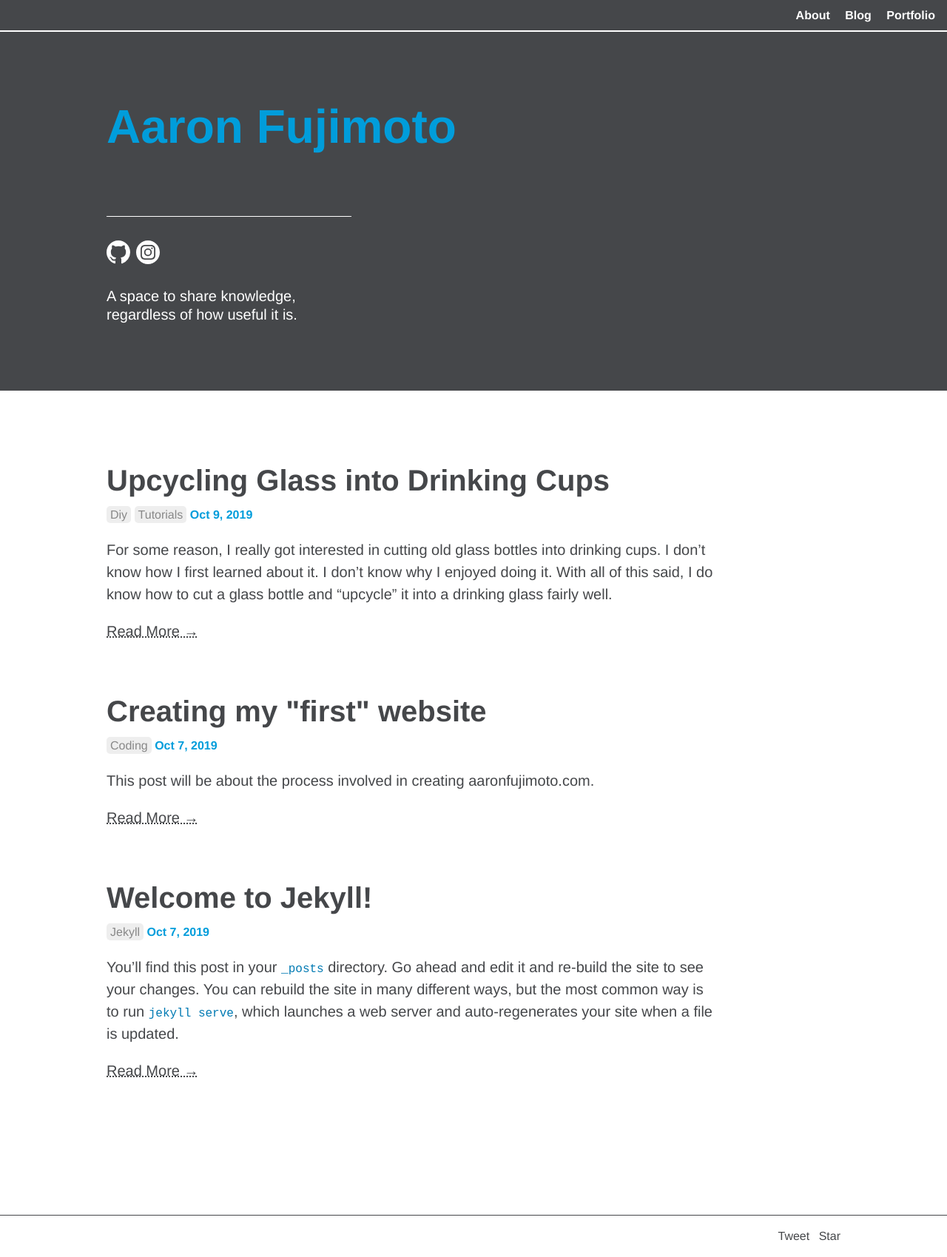
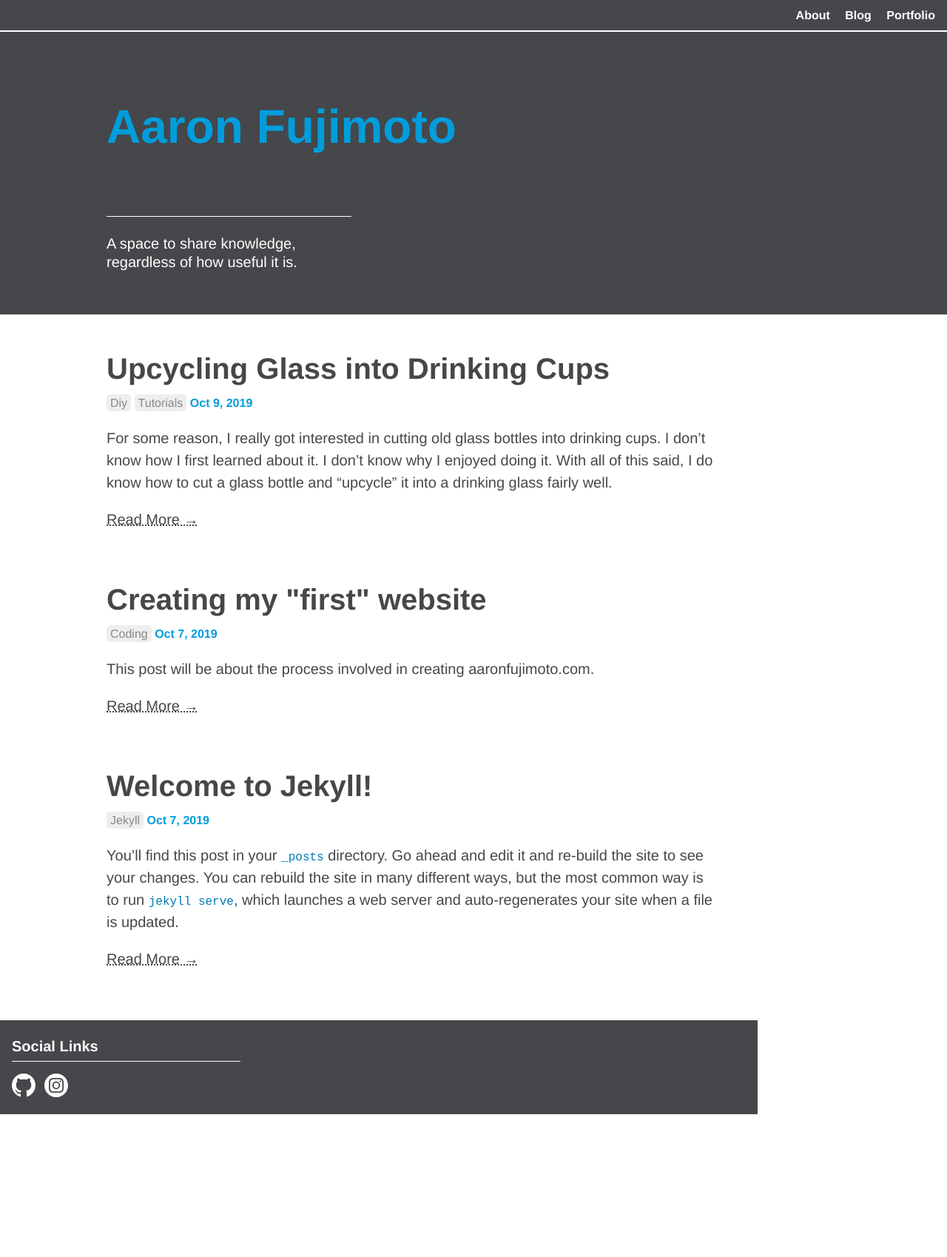
Before and after one commit to aaronfuj/aaronfuj.github.io, a Jekyll site: the page built from index.markdown, in a window 1280 px wide. Shown: the whole page at 74% size. Built offline with Jekyll 4.4.1, drawn with Linux system fonts in a browser that asks for light colours; comment, search, counter and statistics services are not loaded; after the commit the page ends 1506 px from its top, so only the background shows below that.

Commit message:
Restyled home header + footer

```diff
--- a/_includes/footer.html
+++ b/_includes/footer.html
@@ -1,12 +1,21 @@
-<div class="border-top-thin clearfix mt-2 mt-lg-4">
-  <div class="container mx-auto px-2">
-    <ul class="list-reset right clearfix sm-width-full py-2 mb-2 mb-lg-0">
-      <li class="inline-block mr-1">
+<div class="container clearfix footer-background">
+  <div class="px-2 col-4 sm-width-full footer-text">
+    <h4>Social Links</h4>
+    <div class="py-2 border-top-thin">
+      <div class="inline-block mr-1">
+        {% include github.html %}
+      </div>
+      <div class="inline-block mr">
+        {% include instagram.html %}
+      </div>
+    </div>
+    <!-- <div class="col-6 m-width-full inline-block py-2">
+      <div class="inline-block mr-1">
         <a href="https://twitter.com/share" class="twitter-share-button" data-hashtags="{{ site.title }}">Tweet</a> <script>!function(d,s,id){var js,fjs=d.getElementsByTagName(s)[0],p=/^http:/.test(d.location)?'http':'https';if(!d.getElementById(id)){js=d.createElement(s);js.id=id;js.src=p+'://platform.twitter.com/widgets.js';fjs.parentNode.insertBefore(js,fjs);}}(document, 'script', 'twitter-wjs');</script>
-      </li>
-      <li class="inline-block">
+      </div>
+      <div class="inline-block">
         <a class="github-button" href="https://github.com/{{ site.github_username }}/{{ site.github_repo }}" data-icon="octicon-star" data-count-href="{{ site.github_username }}/{{ github_repo }}/stargazers" data-count-api="/repos/{{ site.github_username }}/{{ github_repo }}#stargazers_count" data-count-aria-label="# stargazers on GitHub" aria-label="Star {{ site.github_username }}/{{ github_repo }} on GitHub">Star</a>
-      </li>
-    </ul>
+      </div>
+    </div> -->
   </div>
 </div>
--- a/_layouts/home.html
+++ b/_layouts/home.html
@@ -22,18 +22,10 @@
         </div>
 
         <div class="container mx-auto px-2 mb-2 clearfix header-text">
-          <h1 class="h0 inline-block col-9 sm-width-full py-4 mt-3 header-title">{{ site.title }}</h1>
+          <h1 class="h0 col-9 sm-width-full py-4 mt-3 inline-block header-title">{{ site.title }}</h1>
 
-          <div class="clearfix mb-4 py-1">
+          <div class="clearfix mb-3 py-1">
             <div class="col-4 sm-width-full left border-top-thin">
-              <div class="table">
-                <div class="inline-block mt-3 mr-1">
-                  {% include github.html %}
-                </div>
-                <div class="inline-block mt-3 mr">
-                  {% include instagram.html %}
-                </div>
-              </div>
               <!-- Set site description in config.yml -->
               <p class="h4 lh-condensed font-smoothing mt-2 py-1">{{ site.description }}</p>
             </div>
@@ -42,7 +34,7 @@
         </div>
       </header>
 
-      <div class="container mx-auto px-2 py-4">
+      <div class="container mx-auto px-2 py-2">
         {% for post in site.posts %}
           {% include post_block.html post=post %}
         {% endfor %}
--- a/_sass/_utilities.scss
+++ b/_sass/_utilities.scss
@@ -47,6 +47,9 @@
 .header-social-accent { fill: $color-dot-accent; }
 .header-link:hover { color: $color-nav-link !important; } // used for navigation links on homepage
 .text-accent { color: $color-text-accent; } // used for date in post list and home link
+
+.footer-background { background-color: $color-background; }
+.footer-text { color: $color-foreground; }
 
 /* Layout utilities */
 .container { max-width: $container-width; }
```
